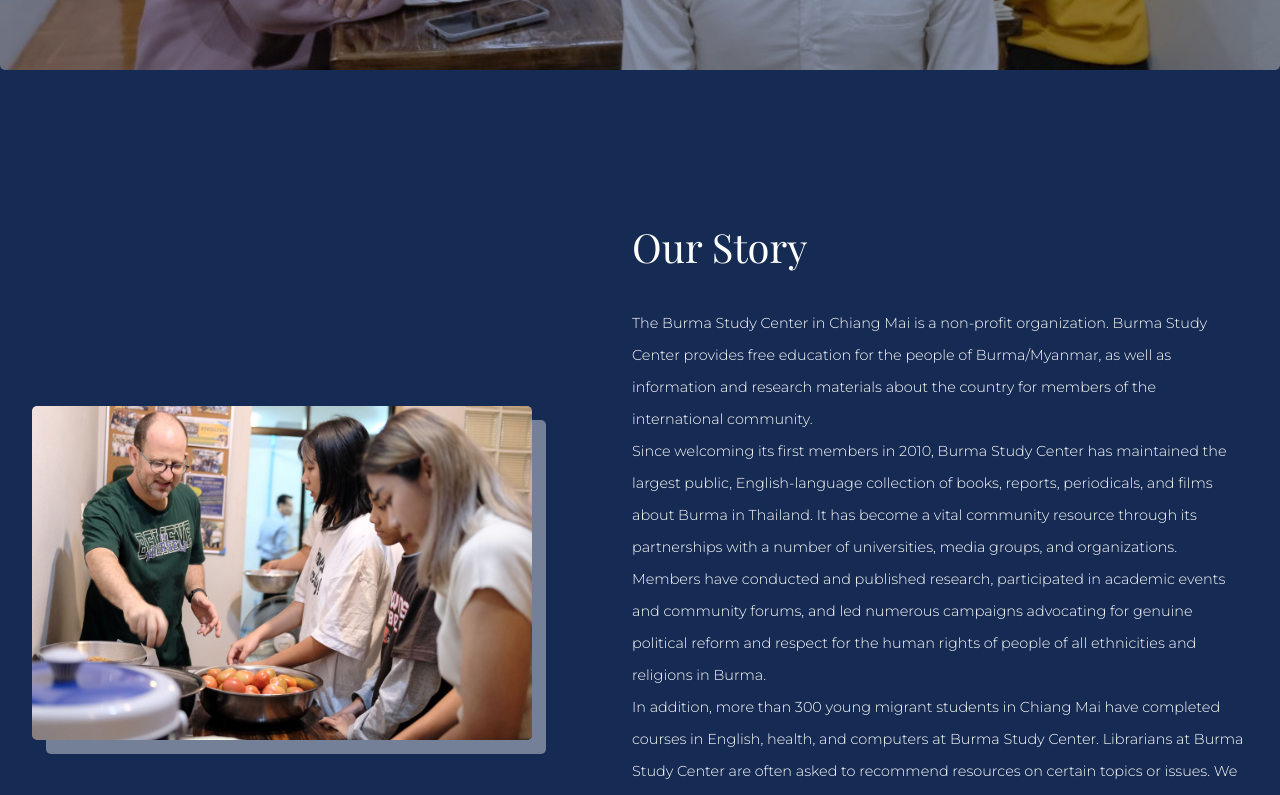
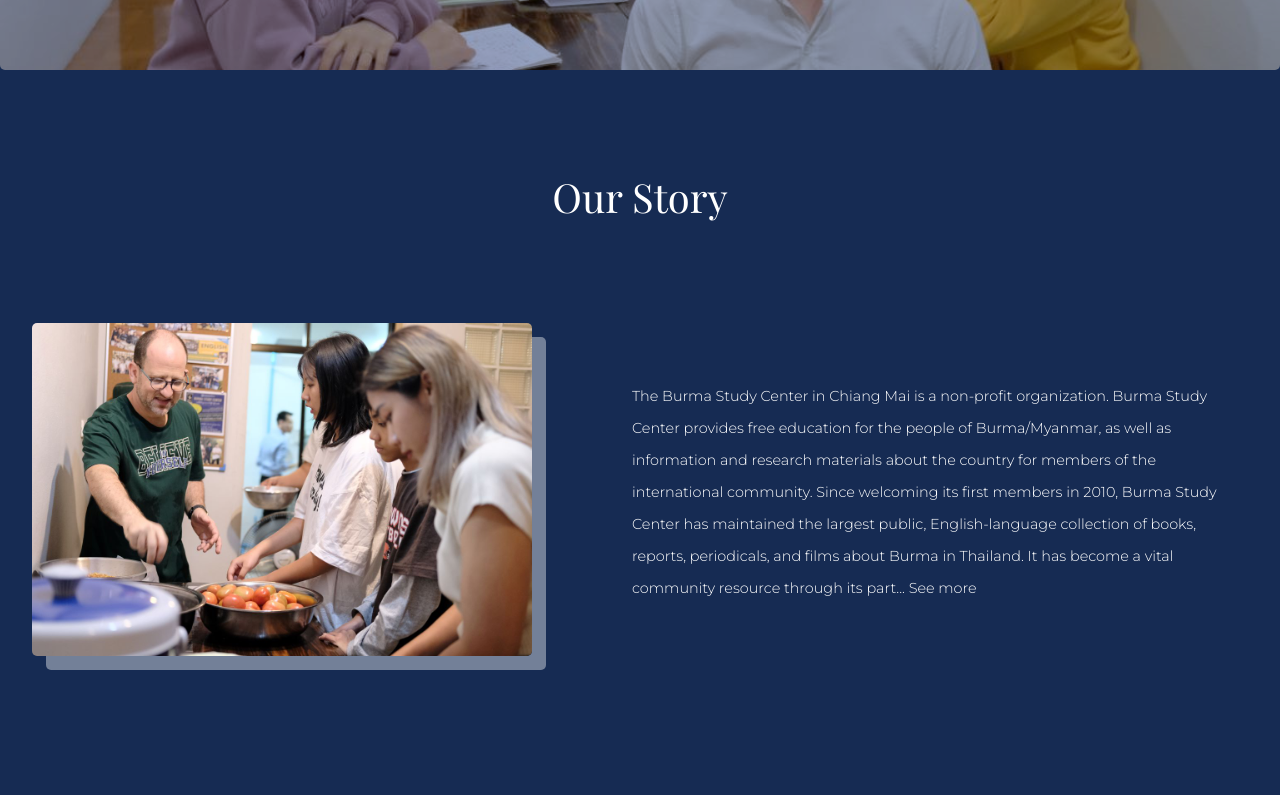
Before and after one commit to kaungmyat-Rex/burmese-study-center, a React (Create React App) app: page /about in a window 1280 px wide. Shown: the part 380-1175 px from the top of the page. Built offline with nearby package versions, Linux system fonts and the light colour scheme; no server answers; the database is empty.

Commit message:
fixed about us bg-image and some error

```diff
--- a/src/App.css
+++ b/src/App.css
@@ -734,7 +734,7 @@
   background-size: cover;
   padding-top: 200px;
   padding-bottom: 200px;
-  background-position: 0px -230px;
+  background-position: 0px -150px;
   background-color: rgb(148, 163, 197);
 
   background-blend-mode: multiply;
@@ -777,10 +777,19 @@
 
 .about-story-section {
   display: flex;
-  justify-content: center;
-  align-items: center;
-  padding-top: 100px;
+  flex-direction: column;
+  justify-content: center;
+  align-items: center;
+  padding-top: 50px;
   padding-bottom: 120px;
+}
+.about-story-section h4 {
+  color: #ffffff;
+  font-family: "Playfair Display", serif;
+  font-weight: 200;
+  font-size: 2.5rem;
+  margin: 0px;
+  margin-bottom: 100px;
 }
 
 .about-story-border {
@@ -829,6 +838,16 @@
   font-weight: 200;
   line-height: 2rem;
   font-size: 0.9rem;
+}
+
+.about-story-text > p > span {
+  font-weight: 500;
+  font-size: 0.9rem;
+  cursor: pointer;
+}
+
+.about-story-text > p > span:hover {
+  text-decoration: underline;
 }
 
 /*--------
--- a/src/pages/About.js
+++ b/src/pages/About.js
@@ -15,6 +15,9 @@
 
   const [mentorModel, setmentorModel] = useState(false);
   const [mentorId, setMentorId] = useState(null);
+  const [seemoreCount, setSeemoreCount] = useState(500);
+  const story =
+    "The Burma Study Center in Chiang Mai is a non-profit organization. Burma Study Center provides free education for the people of Burma/Myanmar, as well as information and research materials about the country for members of the international community. Since welcoming its first members in 2010, Burma Study Center has maintained the largest public, English-language collection of books, reports, periodicals, and films about Burma in Thailand. It has become a vital community resource through its partnerships with a number of universities, media groups, and organizations. Members have conducted and published research, participated in academic events and community forums, and led numerous campaigns advocating for genuine political reform and respect for the human rights of people of all ethnicities and religions in Burma. In addition, more than 300 young migrant students in Chiang Mai have completed courses in English, health, and computers at Burma Study Center. Librarians at Burma Study Center are often asked to recommend resources on certain topics or issues. We present this brochure below, highlighting what we feel are some of the most interesting, useful, and engaging Burma-related books, films, and websites. All of the books and films featured in the brochure are available on loan to our members at the Chiang Mai Burma Study Center";
 
   const openMentorModel = (id) => {
     setmentorModel(true);
@@ -68,15 +71,15 @@
         </div>
       </div> */}
       <div className="about-story-section">
+        <h4>Our Story</h4>
         <div className="about-story-border">
           <div className="about-story-main">
             <div className="about-story-img">
               <img src={aboutImg} alt="" />
             </div>
             <div className="about-story-text">
-              <h4>Our Story</h4>
               <p>
-                The Burma Study Center in Chiang Mai is a non-profit
+                {/* The Burma Study Center in Chiang Mai is a non-profit
                 organization. Burma Study Center provides free education for the
                 people of Burma/Myanmar, as well as information and research
                 materials about the country for members of the international
@@ -99,7 +102,11 @@
                 feel are some of the most interesting, useful, and engaging
                 Burma-related books, films, and websites. All of the books and
                 films featured in the brochure are available on loan to our
-                members at the Chiang Mai Burma Study Center.
+                members at the Chiang Mai Burma Study Center. */}
+                {story.slice(0, seemoreCount)}...{" "}
+                <span onClick={() => setSeemoreCount(story.length)}>
+                  See more
+                </span>
               </p>
             </div>
           </div>
```
